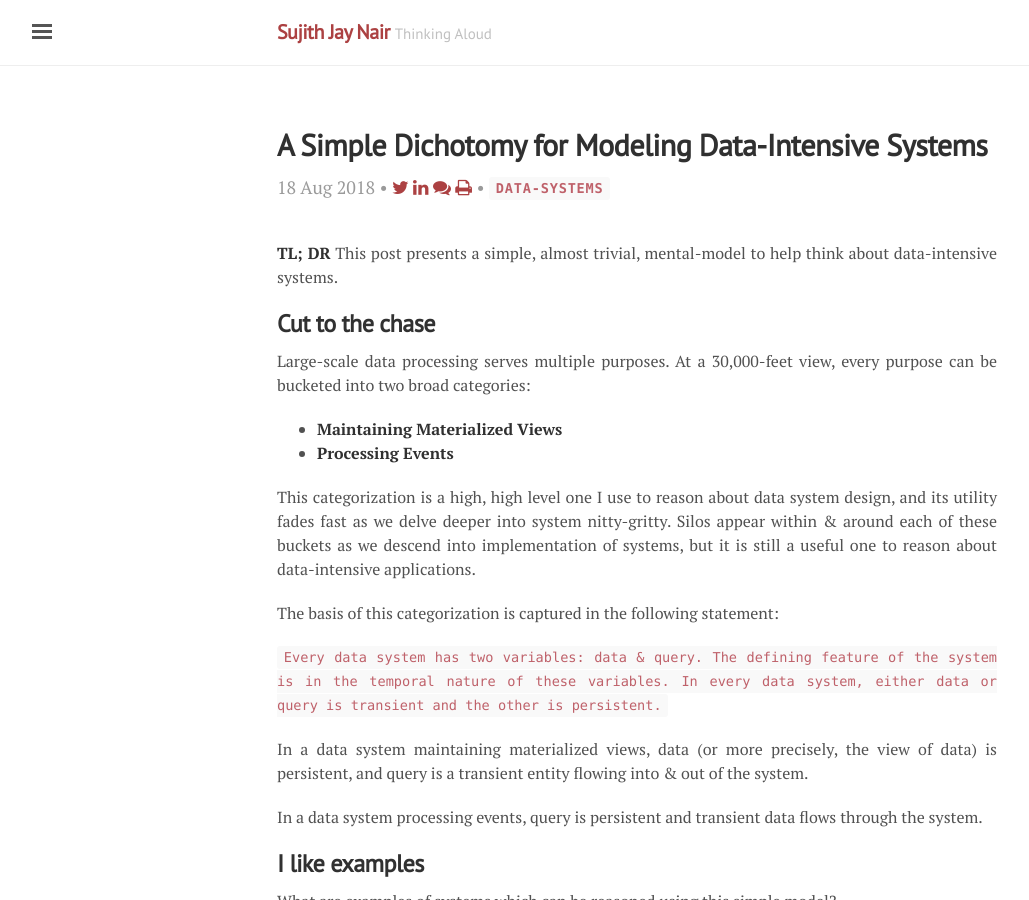
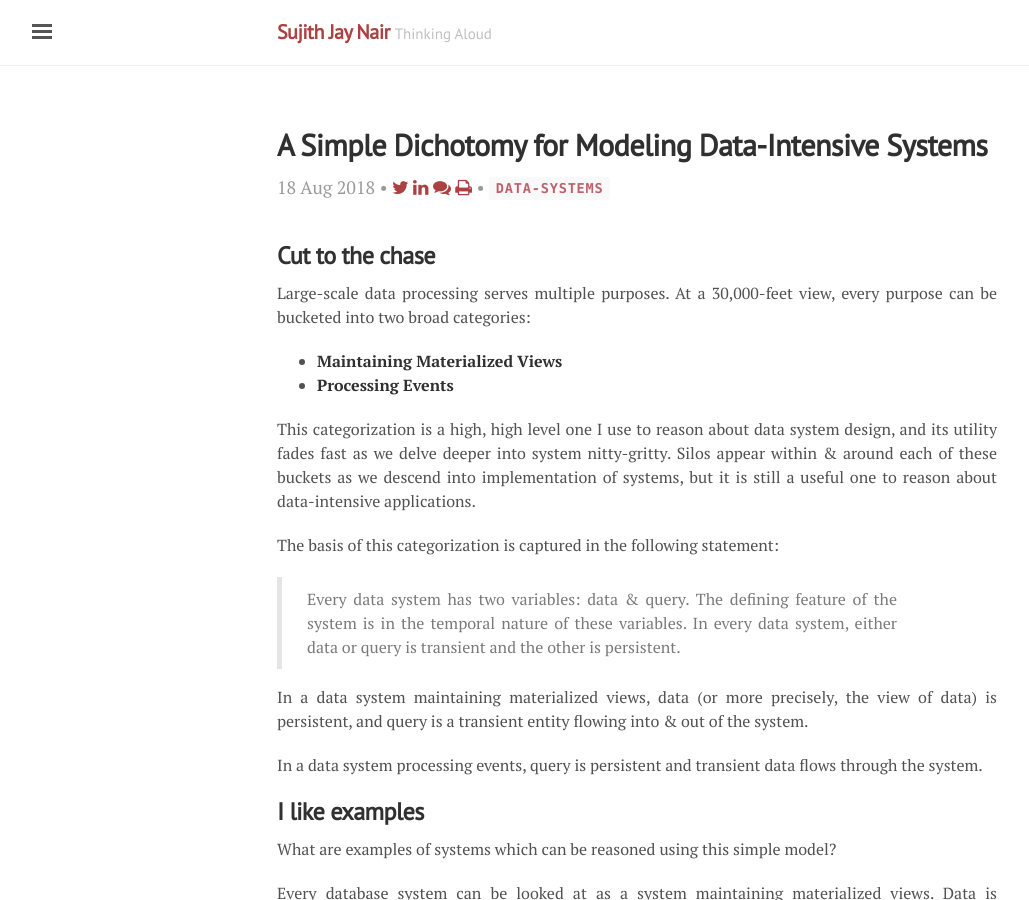
Before and after one commit to sujithjay/sujithjay.github.io, a Jekyll site: the page built from _posts/2018-08-16-A-Simple-Dichotomy-for-Modelling-Data-Intensive-Systems.md, in a window 1280 px wide and 900 px high. Shown: the whole window, without its empty margins (3-1032 px from the left). Built offline with Jekyll 4.4.1, drawn with Linux system fonts in a browser that asks for light colours; nearby versions of some CDN libraries; formulas are drawn with MathJax 3; comment, search, counter and statistics services are not loaded.

Commit message:
Edits to Dichotomy Post

```diff
--- a/_posts/2018-08-16-A-Simple-Dichotomy-for-Modelling-Data-Intensive-Systems.md
+++ b/_posts/2018-08-16-A-Simple-Dichotomy-for-Modelling-Data-Intensive-Systems.md
@@ -12,10 +12,6 @@ date: "2018-08-18 11:11"
 image: /public/StateVsStream.png
 permalink: /data-systems/A-Simple-Dichotomy-for-Modelling-Data-Intensive-Systems/
 ---
-**TL; DR**
-This post presents a simple, almost trivial, mental-model to help think about data-intensive systems.
-
-<!--break-->
 ## Cut to the chase
 Large-scale data processing serves multiple purposes. At a 30,000-feet view, every purpose can be bucketed into two broad categories:
 - **Maintaining Materialized Views**
@@ -25,13 +21,13 @@ This categorization is a high, high level one I use to reason about data system
 
 The basis of this categorization is captured in the following statement:
 
-`Every data system has two variables: data & query. The defining feature of the system is in the temporal nature of these variables. In every data system, either data or query is transient and the other is persistent.`
+> Every data system has two variables: data & query. The defining feature of the system is in the temporal nature of these variables. In every data system, either data or query is transient and the other is persistent.
 
 In a data system maintaining materialized views, data (or more precisely, the view of data) is persistent, and query is a transient entity flowing into & out of the system.
 
 In a data system processing events, query is persistent and transient data flows through the system.
 
-
+<!--break-->
 ## I like examples
 What are examples of systems which can be reasoned using this simple model?
 
```
